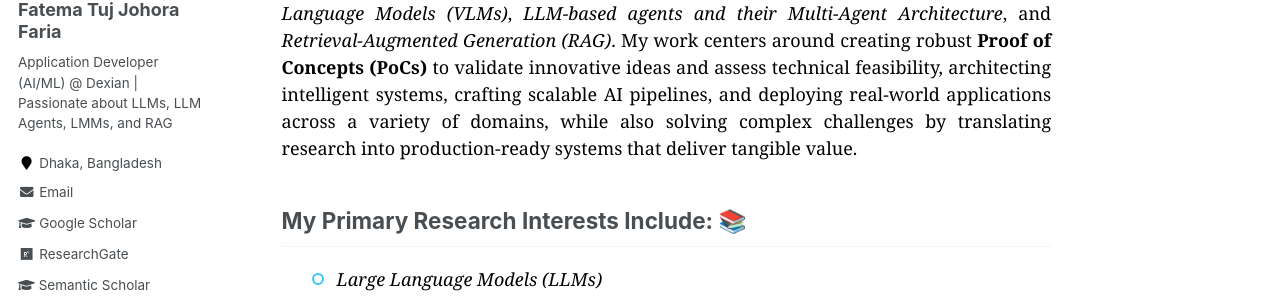
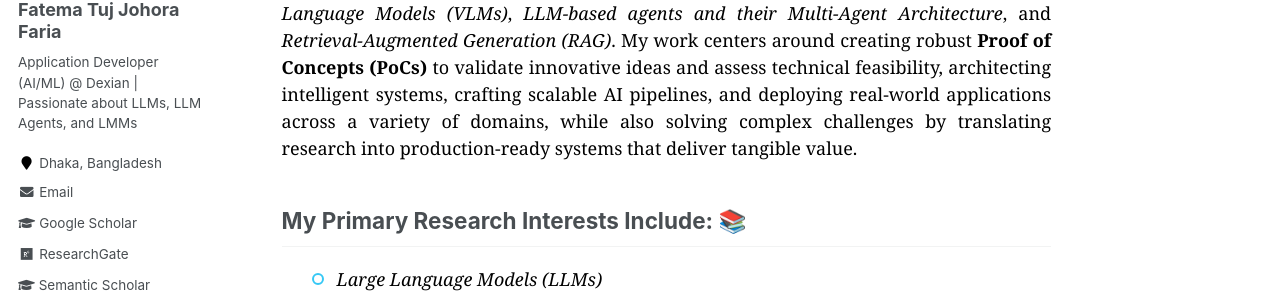
Before and after one commit to fatemafaria142/fatemafaria142.github.io, a Jekyll site: the page built from _pages/about.md, in a window 1280 px wide. Shown: the part 263-567 px from the top of the page. Built offline with Jekyll 4.4.1, drawn with Linux system fonts in a browser that asks for light colours; some web fonts are replaced.

Commit message:
Update about

```diff
--- a/_config.yml
+++ b/_config.yml
@@ -82,7 +82,7 @@ analytics:
 author:
   name             : "Fatema Tuj Johora Faria"
   avatar           : "profile1.png"
-  bio              : "Application Developer (AI/ML) @ Dexian | Passionate about LLMs, LLM Agents, LMMs, and RAG"
+  bio              : "Application Developer (AI/ML) @ Dexian | Passionate about LLMs, LLM Agents, and LMMs"
   location         : "Dhaka, Bangladesh"
   employer         :
   pubmed           : #"https://www.ncbi.nlm.nih.gov/pubmed/?term=john+snow"
```
